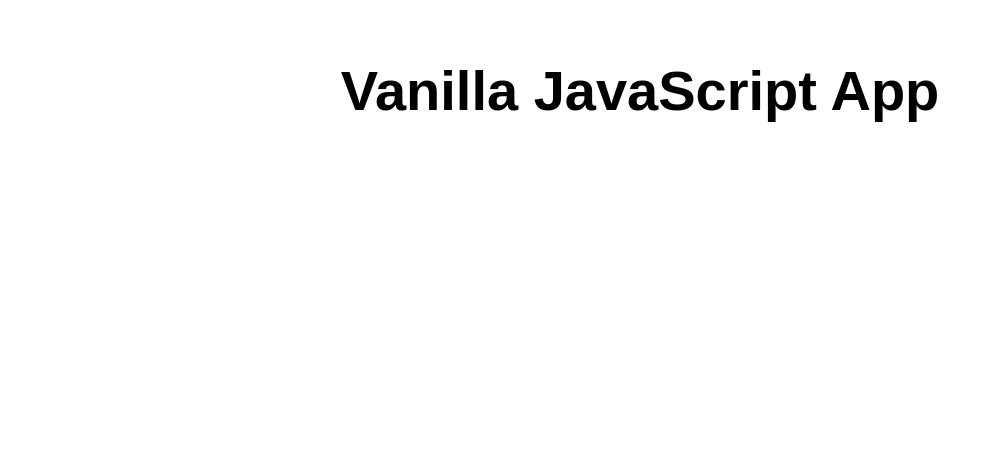
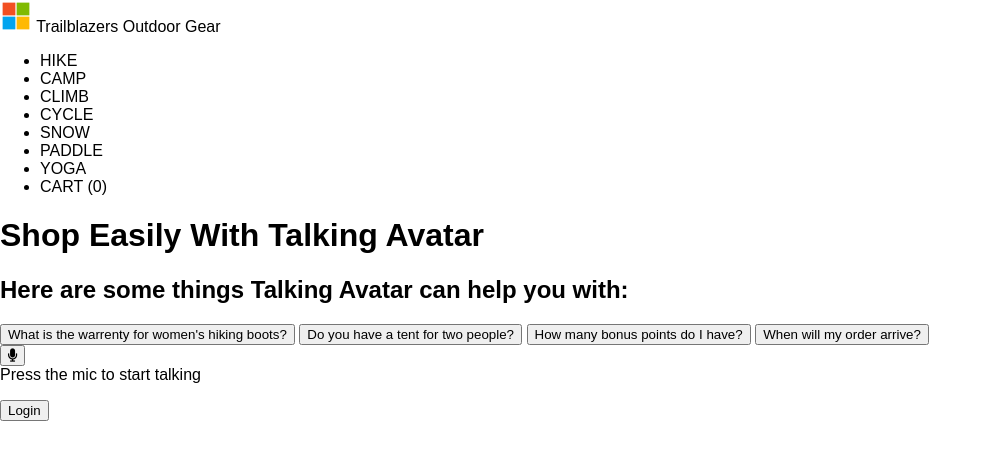
Before and after one commit to s-swathib/static-web-app-vanilla, a website: page src/index.html in a window 1280 px wide. Shown: the whole page, without its empty margins (0-1000 px from the left). Drawn offline with Linux system fonts and the light colour scheme; files that its build step writes are made by us from their sources.

Commit message:
Update index.html

```diff
--- a/src/index.html
+++ b/src/index.html
@@ -2,16 +2,89 @@
 <html lang="en">
 
 <head>
-  <meta charset="UTF-8">
-  <meta name="viewport" content="width=device-width, initial-scale=1.0">
-  <link rel="stylesheet" href="styles.css">
-  <title>Vanilla JavaScript App</title>
+  <meta charset="UTF-8" />
+  <title>Trailblazers Outdoor Gear</title>
+
+  <link href="./css/styles.css" rel="stylesheet" />
+
+  <script src="./js/microsoft.cognitiveservices.speech.sdk.bundle-min.js"></script>
+  <script src="./js/main.js"></script>
+
+  <script type="module" src="https://unpkg.com/@fluentui/web-components"></script>
+  <link rel="stylesheet" href="https://cdnjs.cloudflare.com/ajax/libs/font-awesome/5.15.3/css/all.min.css" />
 </head>
 
 <body>
-  <main>
-    <h1>Vanilla JavaScript App</h1>
-  </main>
+  <div class="header">
+    <img src="images/Microsoft.png" alt="Logo" width="32" height="32" />
+    <span class="header__title">Trailblazers Outdoor Gear</span>
+
+    <ul class="menu-items">
+      <li>HIKE</li>
+      <li>CAMP</li>
+      <li>CLIMB</li>
+      <li>CYCLE</li>
+      <li>SNOW</li>
+      <li>PADDLE</li>
+      <li>YOGA</li>
+      <li>CART (0)</li>
+    </ul>
+  </div>
+
+  <div class="title">
+    <h1>Shop Easily With Talking Avatar</h1>
+  </div>
+
+  <div class="main">
+    <div class="main-block">
+      <h2>Here are some things Talking Avatar can help you with:</h2>
+
+      <div class="suggested-questions">
+        <button onclick="window.speak(`What is the warrenty for women's hiking boots?`)">
+          What is the warrenty for women's hiking boots?
+        </button>
+
+        <button onclick="window.speak(`Do you have a tent for two people?`)">
+          Do you have a tent for two people?
+        </button>
+
+        <button onclick="window.speak(`How many bonus points do I have?`)">
+          How many bonus points do I have?
+        </button>
+
+        <button onclick="window.speak(`When will my order arrive?`)">
+          When will my order arrive?
+        </button>
+      </div>
+    </div>
+
+    <div class="avatar-block">
+      <div id="remoteVideo">
+      </div>
+      <canvas id="canvas" width="720" height="1080" style="background-color: transparent;" hidden="hidden"></canvas>
+      <canvas id="tmpCanvas" width="720" height="1080" hidden="hidden"></canvas>
+
+      <fluent-card class="record-card">
+        <div class="outerbutton">
+          <button id="startRecording" onclick="window.startRecording()" class="round-button">
+            <i id="buttonIcon" class="fas fa-microphone"></i>
+          </button>
+        </div>
+
+        <label id="spokenText" for="spokenText">
+          Press the mic to start talking
+        </label>
+      </fluent-card>
+    </div>
+
+    <div class="main-block">
+      <ul id="chathistory" class="chat-history"></ul>
+    </div>
+  </div>
+
+  <button id="playVideo" onclick="window.startSession()">
+    <span id="playVideo__text" class="playVideo__text">Login</span>
+  </button>
 </body>
 
 </html>
```
